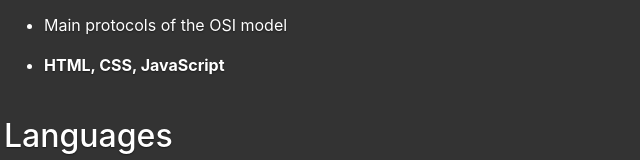
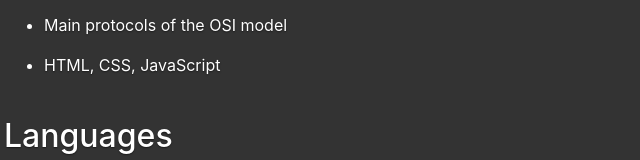
Before and after one commit to BogdanPolishchuk/CV, a plain HTML site: page index.html in a window 1280 px wide. Shown: the part 893-1053 px from the top of the page, 340-980 px from the left. Drawn offline with nearby package versions, Linux system fonts and the light colour scheme.

Commit message:
Update index.html

```diff
--- a/index.html
+++ b/index.html
@@ -73,7 +73,7 @@
             <p>Main protocols of the OSI model</p>
           </li>
 	  <li>
-            <p><b>HTML, CSS, JavaScript</b></p>
+            <p>HTML, CSS, JavaScript</p>
           </li>
 	</ul>
 
```
